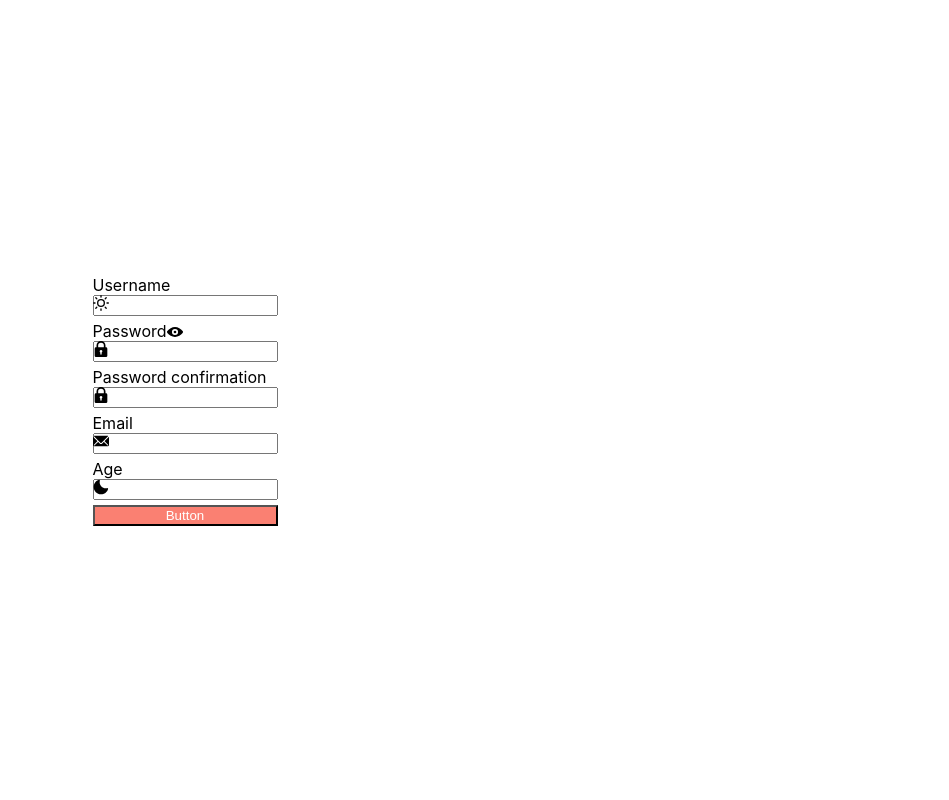
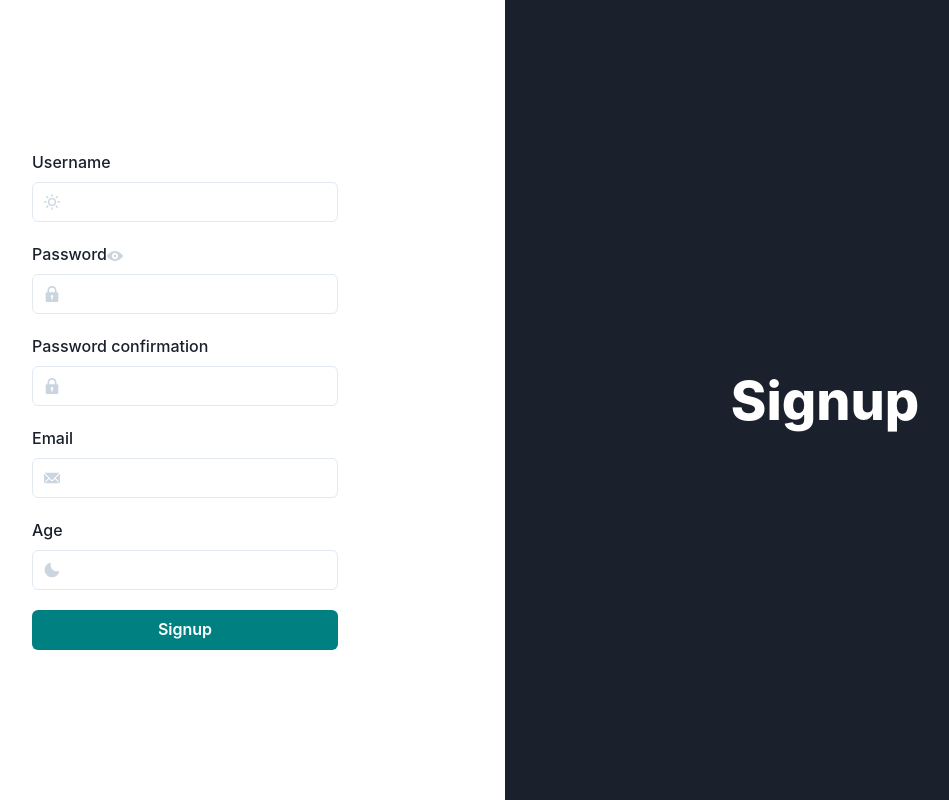
Before and after one commit to BK-sensei/Authentication, a React (Create React App) app in the folder frontend/: page /signup in a window 1280 px wide. Shown: the whole page, without its empty margins (135-1084 px from the left). Built offline with nearby package versions, Linux system fonts and the light colour scheme.

Commit message:
correction chakra

```diff
--- a/frontend/package.json
+++ b/frontend/package.json
@@ -3,9 +3,9 @@
   "version": "0.1.0",
   "private": true,
   "dependencies": {
-    "@chakra-ui/form-control": "^1.5.1",
+    "@chakra-ui/form-control": "^1.5.3",
     "@chakra-ui/icons": "^1.1.1",
-    "@chakra-ui/react": "^1.7.3",
+    "@chakra-ui/react": "^1.7.4",
     "@emotion/react": "^11.7.1",
     "@emotion/styled": "^11.6.0",
     "@testing-library/jest-dom": "^5.16.1",
--- a/frontend/src/pages/Admin.js
+++ b/frontend/src/pages/Admin.js
@@ -1,6 +1,7 @@
 import React, {useState, useEffect} from 'react'
 import { useNavigate } from "react-router-dom"
 
+import { ChakraProvider } from '@chakra-ui/react'
 import { Grid, GridItem, Text, Container, Button } from '@chakra-ui/react'
 
 const Admin = () => {
@@ -33,6 +34,8 @@ const Admin = () => {
     }
 
     return (
+        <ChakraProvider>
+
             <Container>
                 <Text as="h1" fontWeight={800} fontSize={'54px'} pb={5}>List of users</Text>
                 <Grid templateColumns='repeat(2, 1fr)' gap={5}>
@@ -55,6 +58,7 @@ const Admin = () => {
                     Logout
                 </Button>
             </Container>
+        </ChakraProvider>
     )
 }
 
--- a/frontend/src/pages/Login.js
+++ b/frontend/src/pages/Login.js
@@ -2,19 +2,21 @@ import { useNavigate } from 'react-router-dom'
 import { useFormik } from 'formik'
 import * as Yup from 'yup'
 
+import { ChakraProvider } from '@chakra-ui/react'
+
 import {
-    Text,
-    Center,
     Grid,
     GridItem,
+    Center,
+    InputGroup,
+    InputLeftElement,
     Input,
+    Button,
+    Text,
     FormControl,
     FormLabel,
     FormErrorMessage,
-    InputGroup,
-    InputLeftElement,
-    Button
-} from "@chakra-ui/form-control"
+} from "@chakra-ui/react"
 
 import { SunIcon, LockIcon } from '@chakra-ui/icons'
 
@@ -54,6 +56,7 @@ const Login = () => {
     })
 
     return (
+        <ChakraProvider>
             <Grid templateColumns='repeat(2, 1fr)' h='100vh'>
                 <GridItem>
                     <Center h='100%' paddingLeft='50px' paddingRight='50px'>
@@ -94,7 +97,7 @@ const Login = () => {
                             </FormControl>
 
                             <Button mt={5} w='100%' type='submit' color='white' bg='salmon'>
-                            Button
+                                Start
                             </Button>
                         </form>
                     </Center>
@@ -106,6 +109,7 @@ const Login = () => {
                     </Center>
                 </GridItem>
             </Grid>
+        </ChakraProvider>
     )
 }
 
--- a/frontend/src/pages/Signup.js
+++ b/frontend/src/pages/Signup.js
@@ -3,6 +3,7 @@ import { useFormik } from 'formik'
 import * as Yup from 'yup'
 import { useNavigate } from 'react-router-dom'
 
+import { ChakraProvider } from '@chakra-ui/react'
 import {
   Text,
   Center,
@@ -89,7 +90,9 @@ const Signup = () => {
   }
 
   return (
+    <ChakraProvider>
         <Grid templateColumns='repeat(2, 1fr)' h='100vh'>
+
             <GridItem>
                 <Center h='100%' paddingLeft='50px' paddingRight='50px'>
                 <form onSubmit={formik.handleSubmit}>
@@ -184,16 +187,19 @@ const Signup = () => {
                     <FormErrorMessage>{formik.errors.age}</FormErrorMessage>
                     </FormControl>
 
-            <Button mt={5} w='100%' type='submit' color='white' bg='salmon'>Button</Button>
+                    <Button mt={5} w='100%' type='submit' color='white' bg='teal'>Signup</Button>
                 </form>
                 </Center>
             </GridItem>
+
             <GridItem bg="gray.800">
                 <Center h='100%'>
                 <Text color="white" as="h1" fontWeight={800} fontSize={'54px'}>Signup</Text>
                 </Center>
             </GridItem>
+
         </Grid>
+    </ChakraProvider>
   )
 }
 
```
Also changed, not shown: 1 other file (tests, documents, lock files or other folders). Lines whose indentation alone changed are shown as unchanged.
